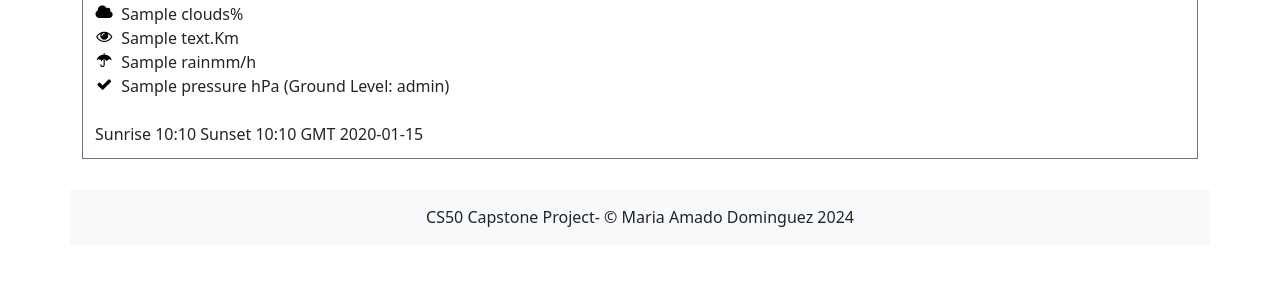
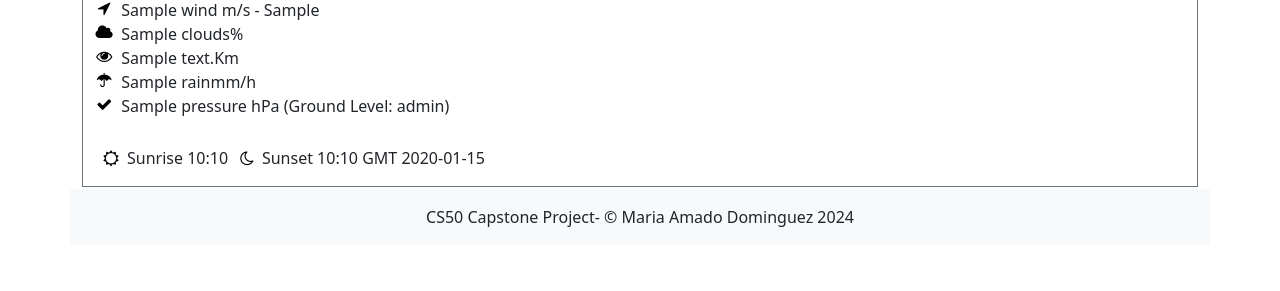
Before and after one commit to mariaamadodominguez/cs50capstone, a Django app: template weather_project/weather_app/templates/weather_app/weather.html in a window 1280 px wide. Shown: the part 555-846 px from the top of the page. Before the commit the page ends 782 px from the top, so only its background shows below. Run offline with Django 5.2, Linux system fonts and the light colour scheme; the template is opened without the code that fills it: most values are stand-ins (such as "Sample title", 1, 10 or a date in 2020); some libraries are stand-ins or nearby versions.

Commit message:
readme, layout weather icons

```diff
--- a/weather_project/weather_app/templates/weather_app/layout.html
+++ b/weather_project/weather_app/templates/weather_app/layout.html
@@ -8,7 +8,7 @@
          <!--link rel="stylesheet" href="https://stackpath.bootstrapcdn.com/bootstrap/4.4.1/css/bootstrap.min.css" integrity="sha384-Vkoo8x4CGsO3+Hhxv8T/Q5PaXtkKtu6ug5TOeNV6gBiFeWPGFN9MuhOf23Q9Ifjh" crossorigin="anonymous"-->
 
         <!--link rel="stylesheet" href="https://cdnjs.cloudflare.com/ajax/libs/font-awesome/4.7.0/css/font-awesome.min.css"-->
-        <link rel="stylesheet" href="https://maxcdn.bootstrapcdn.com/font-awesome/4.4.0/css/font-awesome.min.css">
+        <link rel="stylesheet" href="https://maxcdn.bootstrapcdn.com/font-awesome/4.7.0/css/font-awesome.min.css">
 
         <link href="{% static 'weather_app/styles.css' %}" rel="stylesheet">
 
--- a/weather_project/weather_app/templates/weather_app/weather.html
+++ b/weather_project/weather_app/templates/weather_app/weather.html
@@ -26,7 +26,7 @@
 
 {% if weather_data %}
 <div id="current-view" class ="p-1 my-1 bg-white text-dark border border-secondary">
-    <div class="period" style="padding-left:10px">
+    <div class="period" style="padding:10px">
     <h3 >{{weather_data.name}}</h3>
     <span class="fs-1">{{ weather_data.temperature }}°</span>
     <img src = "https://openweathermap.org/img/wn/{{weather_data.icon}}.png" style="vertical-align: bottom;">
@@ -37,8 +37,6 @@
     </div>
 
     <div style="display:none;"><span id="city-lat">{{ lat }}</span><span id="city-lon">{{ lon }}</span></div>
-
-
     <ul class="fa-ul">
         <li><div class="tooltip"><i class="fa-li fa fa-tint " aria-hidden="true"></i>
             {{weather_data.humidity}}%
@@ -69,8 +67,9 @@
 
 
     <div class='p-2'>
-        <span>Sunrise {{ weather_data.sunrise|date:"H:i" }}</span>
-        <span>Sunset {{ weather_data.sunset|time:"H:i"  }} GMT {{ weather_data.timezone}}</span>
+        <span><i class="fa fa-sun-o m-2" aria-hidden="true"></i>Sunrise {{ weather_data.sunrise|date:"H:i" }}</span>
+        <span><i class="fa fa-moon-o m-2" aria-hidden="true"></i>Sunset {{ weather_data.sunset|time:"H:i"  }}</span>
+        GMT {{ weather_data.timezone}}
     </div>
 
     {% if page_name == 'cityweather'%}
```
Also changed, not shown: weather_project/db.sqlite3.
